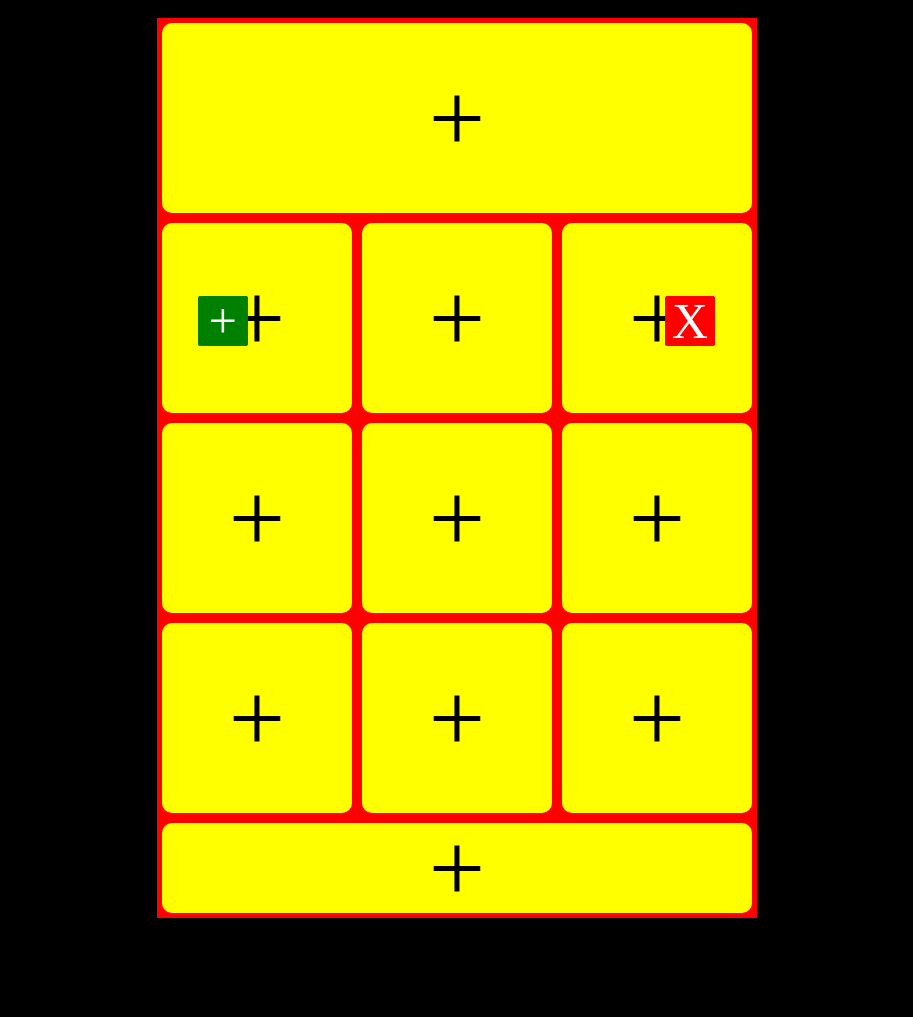
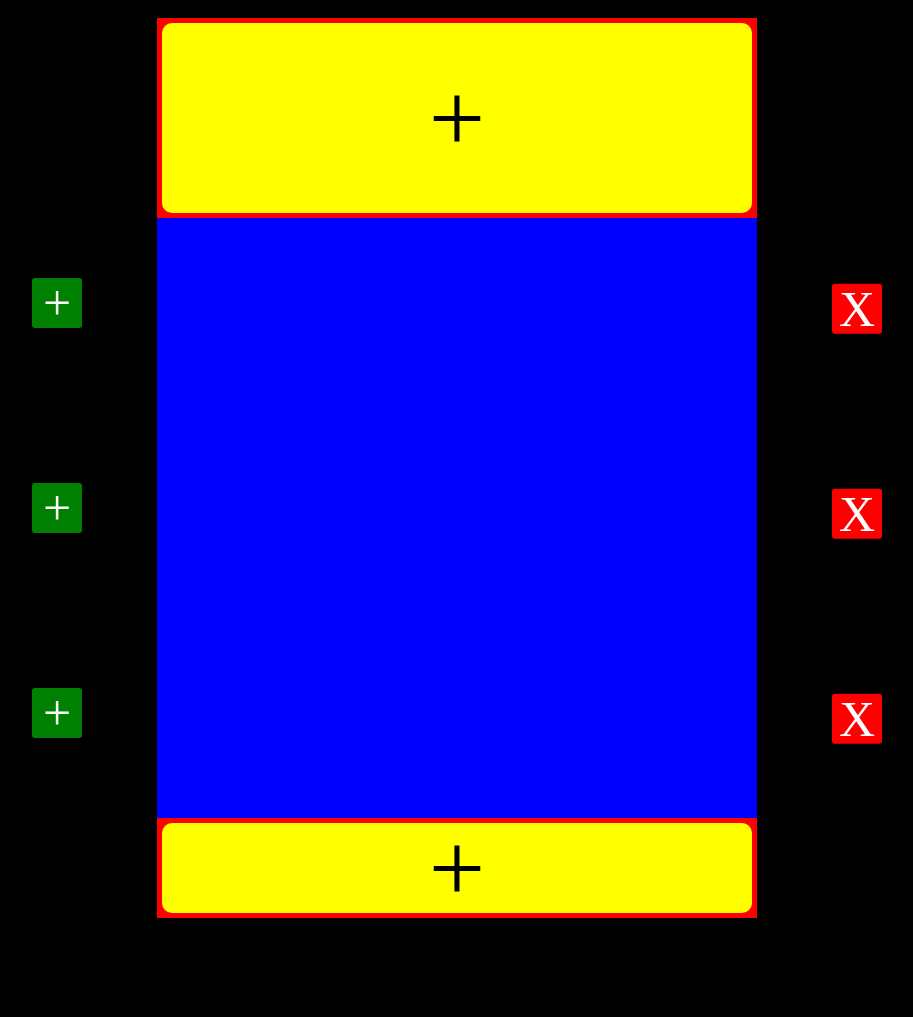
Before and after one commit to robson-magalhaes/Criar_encarte_basico, a PHP site: page /modelosEncarte.html in a window 1280 px wide. Shown: the top 1017 px of the page, without its empty margins (183-1096 px from the left). Before the commit the page ends 918 px from the top, so only its background shows below. Run offline with PHP 8.4, Linux system fonts and the light colour scheme.

Commit message:
funcionalidades

```diff
--- a/assets/css/style_model.css
+++ b/assets/css/style_model.css
@@ -13,9 +13,11 @@ main{
     background-size: cover;
     margin: 10px;
     max-width: 700px;
+    min-width: 600px;
     min-height: 800px;
     background-color: blue;
     min-height: 900px;
+    /* position: absolute; */
 }
 input[type='file']{
     display:none;
@@ -128,31 +130,31 @@ button:hover{
     background-color: rgb(120, 95, 48);
 }
 .add{
+    display: inline-block;
+    transform: translateX(-400px) translateY(-650px);
     display: flex;
     align-items: center;
     justify-content: center;
-    position:absolute;
     width: 50px;
     height: 50px;
     border-radius: 3px;
     background-color: green;
-    top: 18.5rem;
-    left: 23.8rem;
     font-size: 50px;
+    margin-bottom: 155px;
     cursor: pointer;
 }
 .remove{
     display: flex;
+    flex-direction: column;
+    transform: translateX(400px) translateY(-78.7rem);
     align-items: center;
     justify-content: center;
-    position:absolute;
+    padding: 10px;
     width: 50px;
     height: 50px;
     border-radius: 3px;
     background-color: red;
-    top: 18.5rem;
-    right: 2rem;
-    margin: 0px 350px 0px -300px;
     font-size: 50px;
+    margin-bottom: 155px;
     cursor: pointer;
 }
--- a/assets/js/script_model.js
+++ b/assets/js/script_model.js
@@ -33,12 +33,33 @@ document.getElementById('file-encarte').addEventListener('change', addEncarte);
 //     document.getElementById('display-encarte').style.display='none';
 // });
 
-function addBox(){
-    alert('adicionou');
+
+
+var valor = '';
+
+function addBox(event){
+    let count =0;
+    count+=1;
+    console.log(count)
+    let valor = parseFloat(count);
+    valor+=1;
+    console.log('Contagem: '+valor);
+    let pos = event.target.dataset.id;
+    console.log('Posição: '+pos);
+    let container = document.querySelectorAll('#view-encarte')[pos];
+    container.innerHTML +=
+    `<div id="encarte-main" class="view" >
+        <label for="file-encarte" onclick="addEncarte(event)" class="display-encarte"  data-id="${valor}">+</label>
+            <input type="file" id="file-encarte">
+    `;
+    return valor;
 }
 
-function removeBox(){
-    alert('removeu');
+function removeBox(event){
+    let pos = event.target.dataset.id;
+    console.log(pos);
+    let del = document.querySelectorAll('.view')[0];
+    del.remove();
 }
 
 
--- a/index.html
+++ b/index.html
@@ -8,6 +8,7 @@
     <title>Encarte</title>
 </head>
 <body>
+    <header><button><a href="modelosEncarte.html">Mudança de modelo</a></button></header>
     <nav>
         <fieldset>
         <legend>BANNER DE FUNDO</legend>
--- a/modelosEncarte.html
+++ b/modelosEncarte.html
@@ -7,17 +7,16 @@
     <title>Encarte</title>
 </head>
 <body>
+
     <main>
         <div id="header-main">
             <label for="file-header" onclick="addHeader()" id="display-header">+</label>
                 <input type="file" id="file-header">
         </div>
 
-        <div class="container">
-
+        <div class="container" id="container">
             <div id="view-encarte">
-                <div class="add" onclick="addBox()">+</div>
-                <div id="encarte-main" class="view" >
+                <!-- <div id="encarte-main" class="view" >
                     <label for="file-encarte" onclick="addEncarte(event)" class="display-encarte"  data-id="0">+</label>
                         <input type="file" id="file-encarte">
                 </div>
@@ -29,13 +28,11 @@
                 <div id="encarte-main" class="view">
                     <label for="file-encarte" onclick="addEncarte(event)" class="display-encarte"  data-id="2">+</label>
                         <input type="file" id="file-encarte">
-                </div>
-                <div class="remove">X</div>
+                </div> -->
             </div>
 
             <div id="view-encarte">
-                <div class="add" onclick="addBox()">+</div>
-                <div id="encarte-main" class="view" >
+                <!-- <div id="encarte-main" class="view" >
                     <label for="file-encarte" onclick="addEncarte(event)" class="display-encarte"  data-id="3">+</label>
                         <input type="file" id="file-encarte">
                 </div>
@@ -47,13 +44,11 @@
                 <div id="encarte-main" class="view">
                     <label for="file-encarte" onclick="addEncarte(event)" class="display-encarte"  data-id="5">+</label>
                         <input type="file" id="file-encarte">
-                </div>
-                <div class="remove">X</div>
+                </div> -->
             </div>
 
             <div id="view-encarte">
-                <div class="add" onclick="addBox()">+</div>
-                <div id="encarte-main" class="view" >
+                <!-- <div id="encarte-main" class="view" >
                     <label for="file-encarte" onclick="addEncarte(event)" class="display-encarte"  data-id="6">+</label>
                         <input type="file" id="file-encarte">
                 </div>
@@ -65,8 +60,7 @@
                 <div id="encarte-main" class="view">
                     <label for="file-encarte" onclick="addEncarte(event)" class="display-encarte"  data-id="8">+</label>
                         <input type="file" id="file-encarte">
-                </div>
-                <div class="remove">X</div>
+                </div> -->
             </div>
 
         </div>
@@ -75,7 +69,18 @@
             <label for="file-footer" onclick="addFooter()" id="display-footer">+</label>
                 <input type="file" id="file-footer">
         </div>
+
     </main>
+    <div class="addBox">
+            <div class="add" onclick="addBox(event)" data-id="0">+</div>
+            <div class="add" onclick="addBox(event)" data-id="1">+</div>
+            <div class="add" onclick="addBox(event)" data-id="2">+</div>
+        </div>
+        <div class="removeBox">
+            <div class="remove" onclick="removeBox(event)" data-id="0">X</div>
+            <div class="remove" onclick="removeBox(event)" data-id="1">X</div>
+            <div class="remove" onclick="removeBox(event)" data-id="2">X</div>
+        </div>
     <script src="assets/js/script_model.js"></script>
 </body>
 </html>
```
